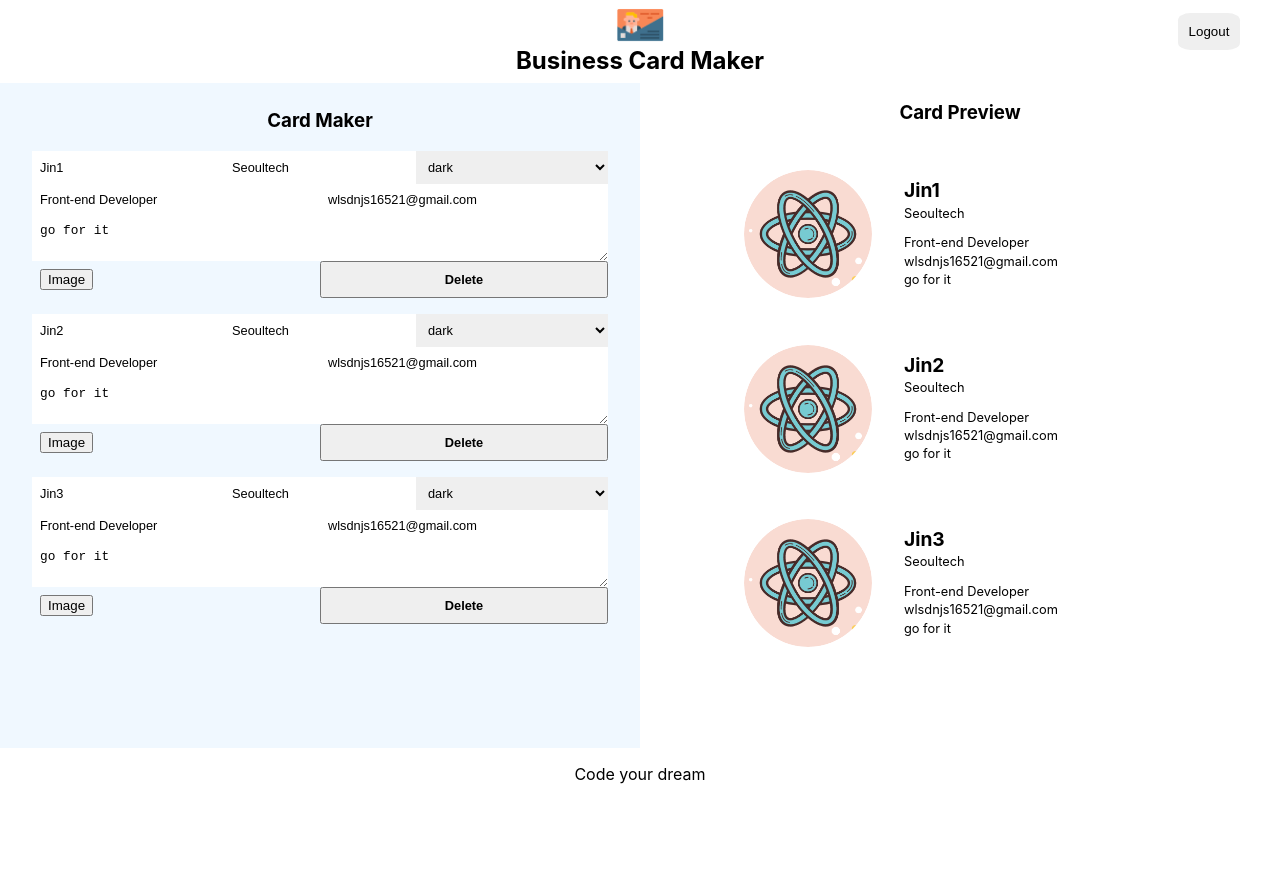
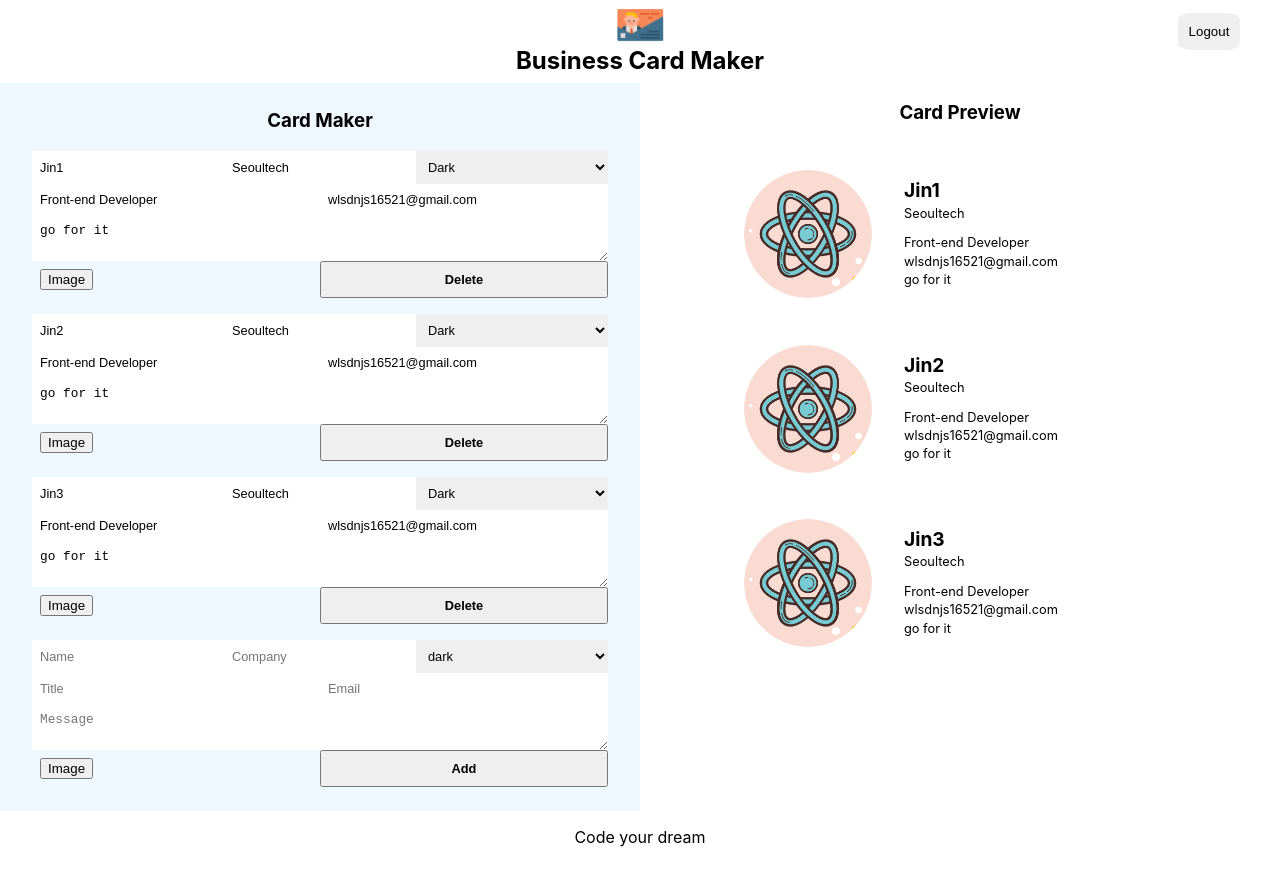
Before and after one commit to Jin1won/Card_Maker, a React (Create React App) app: page /maker in a window 1280 px wide. Before the commit the page ends 808 px from the top, so only its background shows below. Built offline with nearby package versions, Linux system fonts and the light colour scheme; no server answers; sample sign-in values are in the browser's storage.

Commit message:
add card add form component

```diff
--- /dev/null
+++ b/src/components/card_add_form/card_add_form.jsx
@@ -0,0 +1,52 @@
+import React, {useRef} from 'react';
+import styles from './card_add_form.module.css';
+import Button from '../button/button';
+import ImageFileInput from '../image_file_input/image_file_input';
+
+const CardAddForm = ({onAdd}) => {
+    const formRef = useRef();
+    const inputNameRef = useRef();
+    const inputCompanyRef = useRef();
+    const inputThemeRef = useRef();
+    const inputTitleRef = useRef();
+    const inputEmailRef = useRef();
+    const inputMessageRef = useRef();
+
+    const onSubmit = event => {
+        event.preventDefault();
+        const card = {
+            id: Date.now(), //uuid
+            name : inputNameRef.current.value || '',
+            compan : inputCompanyRef.current.value || '',
+            theme : inputThemeRef.current.value,
+            title : inputTitleRef.current.value || '',
+            email : inputEmailRef.current.value || '',
+            message : inputMessageRef.current.value || '',
+            fileName: '',
+            fileURL: '',
+        };
+        formRef.current.reset();
+        onAdd(card);
+    }
+
+    return(
+        <form ref={formRef} className={styles.form}>
+            <input ref={inputNameRef} className={styles.input} name="name" type="text" placeholder="Name"/>
+            <input ref={inputCompanyRef} className={styles.input} name="company" type="text" placeholder="Company"/>
+            <select ref={inputThemeRef} className={styles.select} name="theme">
+                <option value="dark">dark</option>
+                <option value="light">light</option>
+                <option value="colorful">colorful</option>
+            </select>
+            <input ref={inputTitleRef} className={styles.input} name="title" type="text" placeholder="Title"/>
+            <input ref={inputEmailRef} className={styles.input} name="email" type="text" placeholder="Email"/>
+            <textarea ref={inputMessageRef} className={styles.textarea} name="message" type="text" placeholder="Message"/>
+        <div className={styles.fileInput}>
+            <ImageFileInput />
+        </div>
+        <Button name="Add" onClick={onSubmit}/>
+        </form>
+    );
+};
+
+export default CardAddForm;
--- /dev/null
+++ b/src/components/card_add_form/card_add_form.module.css
@@ -0,0 +1,43 @@
+@value makerBlack, makerWhite from '../../common/colors.css';
+
+.form {
+  display: flex;
+  width: 100%;
+  flex-wrap: wrap;
+  border-top: 1px solid makerBlack;
+  border-left: 1px solid makerBlack;
+  margin-bottom: 1em;
+}
+
+.input,
+.textarea,
+.select,
+.button,
+.fileInput {
+  font-size: 0.8rem;
+  width: 100%;
+  border: 0;
+  padding: 0.5rem;
+  border-bottom: 1px solid makerBlack;
+  border-right: 1px solid makerBlack;
+  background: makerWhite;
+}
+
+.input,
+.select {
+  flex: 1 1 30%;
+}
+
+.fileInput {
+  flex: 1 1 50%;
+}
+.input:focus,
+.textarea:focus,
+.select:focus,
+.button:focus {
+  outline: 0;
+}
+
+.textarea {
+  text-basis: 100%;
+}
--- a/src/components/card_edit_form/card_edit_form.jsx
+++ b/src/components/card_edit_form/card_edit_form.jsx
@@ -15,9 +15,9 @@ const CardEditForm = ({card}) => {
             <input className={styles.input} name="name" type="text" value={name}/>
             <input className={styles.input} name="company" type="text" value={company}/>
             <select className={styles.select} name="theme">
-                <option value="dark">dark</option>
-                <option value="light">light</option>
-                <option value="colorful">colorful</option>
+                <option value="dark">Dark</option>
+                <option value="light">Light</option>
+                <option value="colorful">Colorful</option>
             </select>
             <input className={styles.input} name="title" type="text" value={title}/>
             <input className={styles.input} name="email" type="text" value={email}/>
--- a/src/components/editor/editor.jsx
+++ b/src/components/editor/editor.jsx
@@ -1,14 +1,17 @@
 import React from 'react';
 import styles from './editor.module.css';
 import CardEditForm from '../card_edit_form/card_edit_form';
+import CardAddForm from '../card_add_form/card_add_form';
 
-const Editor = ({cards}) => {
+const Editor = ({cards, onAdd}) => {
     return(
         <section className={styles.editor}>
             <h1 className={styles.title}>Card Maker</h1>
             {cards.map(card => (
-                <CardEditForm card={card} />
+//list이므로 key값을 넣어줘야 한다
+                <CardEditForm key={card.id} card={card} />
             ))}
+            <CardAddForm onAdd={onAdd}/>
         </section>
 
     );
--- a/src/components/maker/maker.jsx
+++ b/src/components/maker/maker.jsx
@@ -56,12 +56,17 @@ const Maker = ({authService}) => {
           };
         });
     });
+//card라는 object를 함수 내에서 만드는 것이 아닌 card_add_form에서 만들어서 card라는 object를 파라미터로 받는다<div className=""></div>
+    const onAdd = (card) => {
+        const updated = [...cards, card];
+        setCards(updated);
+    }
 
     return(
         <section className={styles.maker}>
             <Header onLogout={onLogout}/>
             <div className={styles.container}>
-                <Editor cards={cards}/>
+                <Editor cards={cards} onAdd={onAdd}/>
                 <Preview cards={cards}/>
             </div>
             <Footer />
```
Also changed, not shown: 1 other file (tests, documents, lock files or other folders).
